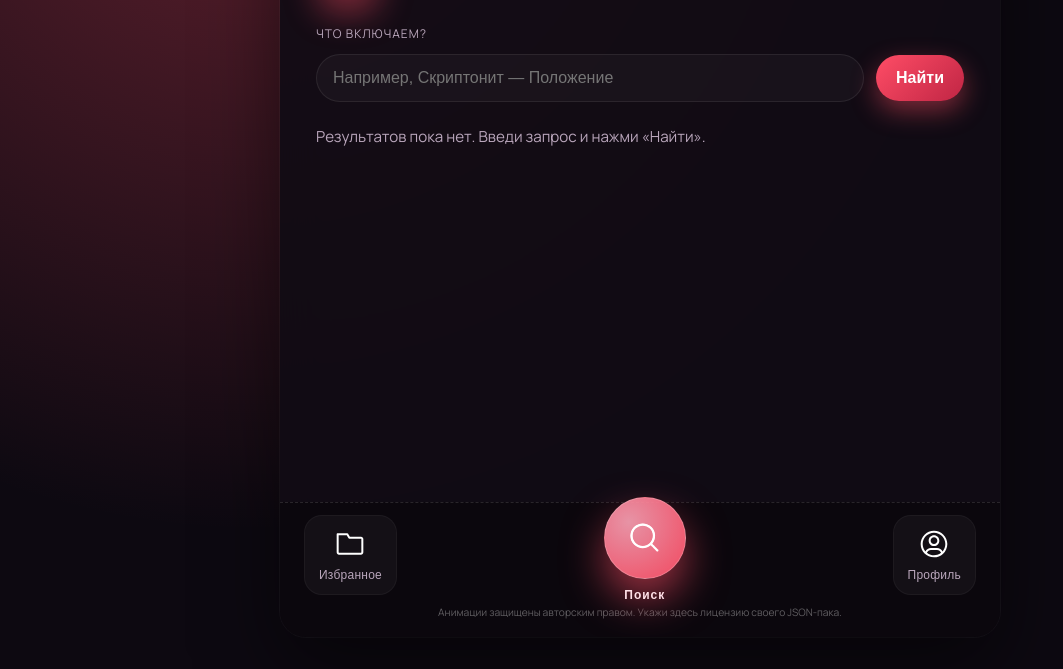
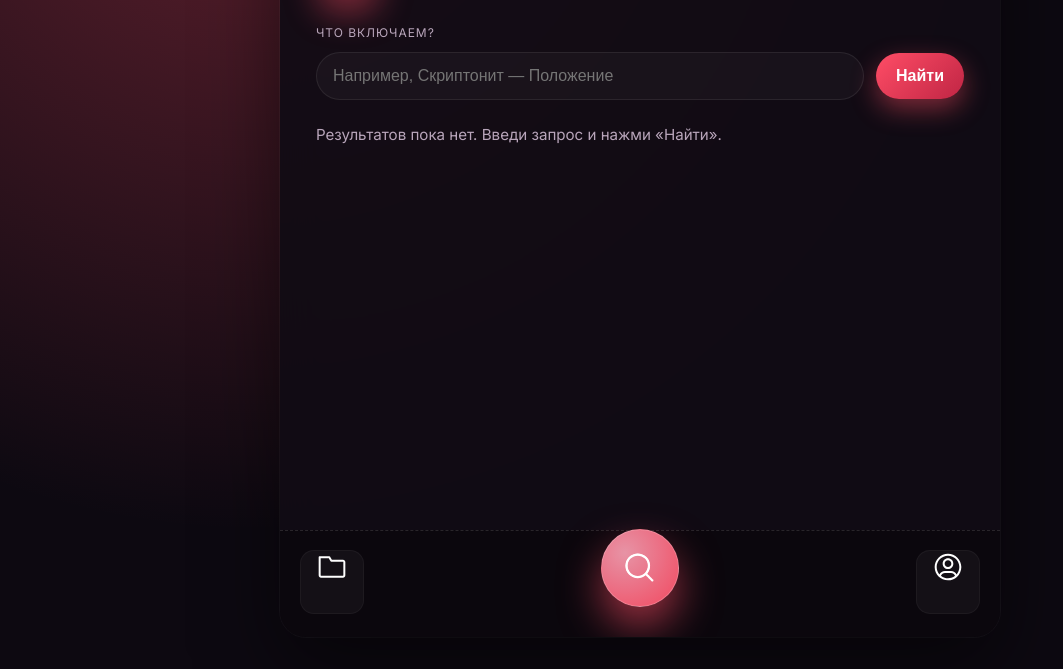
Before and after one commit to qlandys/telegram-music-miniapp, a plain HTML site: page index.html in a window 1280 px wide. Shown: the part 131-800 px from the top of the page, without its empty margins (0-1063 px from the left). Drawn offline with nearby package versions, Linux system fonts and the light colour scheme.

Commit message:
Refine UI layout and nav animations

```diff
--- a/app.js
+++ b/app.js
@@ -268,8 +268,6 @@ function initNavigation() {
         tg?.MainButton.hide();
       }
     });
-
-    item.addEventListener("mouseenter", () => playNavAnimation(target));
   });
 
   setView(state.view);
--- a/index.html
+++ b/index.html
@@ -93,9 +93,6 @@
             <span class="nav-item__label">Профиль</span>
           </button>
         </nav>
-        <p class="app__license">
-          Анимации защищены авторским правом. Укажи здесь лицензию своего JSON-пака.
-        </p>
       </footer>
     </div>
 
--- a/styles.css
+++ b/styles.css
@@ -1,6 +1,12 @@
+@font-face {
+  font-family: "Inter";
+  src: url("./font/Inter-VariableFont_opsz,wght.ttf") format("truetype");
+  font-display: swap;
+}
+
 :root {
   color-scheme: dark;
-  font-family: "Manrope", "Segoe UI", Tahoma, sans-serif;
+  font-family: "Inter", "Manrope", "Segoe UI", Tahoma, sans-serif;
   --background: #0d0911;
   --background-accent: radial-gradient(circle at 20% -10%, rgba(255, 77, 102, 0.35), transparent 55%);
   --card: rgba(17, 12, 21, 0.94);
@@ -84,6 +90,7 @@ body {
   display: none;
   flex-direction: column;
   gap: 24px;
+  min-height: 360px;
 }
 
 .view--active {
@@ -240,38 +247,40 @@ body {
 
 .app__footer {
   margin-top: auto;
-  padding: 10px 24px 18px;
+  padding: 12px 20px 16px;
   background: var(--footer-bg);
   border-top: 1px dashed rgba(255, 255, 255, 0.12);
   display: flex;
   flex-direction: column;
-  gap: 10px;
+  gap: 0;
 }
 
 .nav {
   display: flex;
-  align-items: flex-end;
+  align-items: center;
   justify-content: space-between;
-  gap: 18px;
+  gap: 12px;
 }
 
 .nav-item {
   position: relative;
   border: none;
-  border-radius: 18px;
-  padding: 12px 14px;
+  border-radius: 14px;
+  padding: 0;
   background: rgba(255, 255, 255, 0.04);
   display: flex;
   flex-direction: column;
   align-items: center;
-  gap: 8px;
+  gap: 6px;
   cursor: pointer;
   color: inherit;
-  font-size: 0.82rem;
+  font-size: 0.8rem;
   font-weight: 500;
   transition: transform 0.15s ease, background 0.2s ease, box-shadow 0.2s ease, border 0.2s ease;
   border: 1px solid rgba(255, 255, 255, 0.04);
   min-width: 0;
+  width: 64px;
+  height: 64px;
 }
 
 .nav-item__icon {
@@ -283,41 +292,28 @@ body {
 }
 
 .nav-item__fallback {
-  font-size: 1.25rem;
+  font-size: 1.1rem;
 }
 
 .nav-item__label {
-  color: var(--muted);
-  font-size: 0.75rem;
-  letter-spacing: 0.02em;
+  display: none;
 }
 
 .nav-item--primary {
   justify-content: center;
-  width: 82px;
-  height: 82px;
+  width: 78px;
+  height: 78px;
   padding: 0;
   border-radius: 50%;
   background: radial-gradient(circle at 30% 30%, rgba(255, 163, 182, 0.9), rgba(255, 77, 102, 0.95));
   box-shadow: 0 20px 42px rgba(255, 77, 102, 0.58);
-  transform: translateY(-16px);
+  transform: translateY(-14px);
   border: 1px solid rgba(255, 255, 255, 0.18);
 }
 
 .nav-item--primary .nav-item__icon {
   width: 36px;
   height: 36px;
-}
-
-.nav-item--primary .nav-item__label {
-  position: absolute;
-  bottom: -24px;
-  left: 50%;
-  transform: translateX(-50%);
-  color: #ffe1e8;
-  font-size: 0.75rem;
-  font-weight: 600;
-  letter-spacing: 0.08em;
 }
 
 .nav-item--active:not(.nav-item--primary) {
@@ -336,11 +332,7 @@ body {
 }
 
 .app__license {
-  margin: 0;
-  font-size: 0.64rem;
-  color: rgba(255, 255, 255, 0.35);
-  text-align: center;
-  line-height: 1.4;
+  display: none;
 }
 
 @media (max-width: 480px) {
@@ -369,18 +361,13 @@ body {
   }
 
   .nav-item {
-    flex: 1;
-    justify-content: center;
-    padding: 10px;
+    width: 58px;
+    height: 58px;
   }
 
   .nav-item--primary {
-    width: 70px;
-    height: 70px;
-    transform: translateY(-12px);
-  }
-
-  .nav-item--primary .nav-item__label {
-    font-size: 0.7rem;
+    width: 68px;
+    height: 68px;
+    transform: translateY(-10px);
   }
 }
```
Also changed, not shown: font/Inter-VariableFont_opsz,wght.ttf (added).
